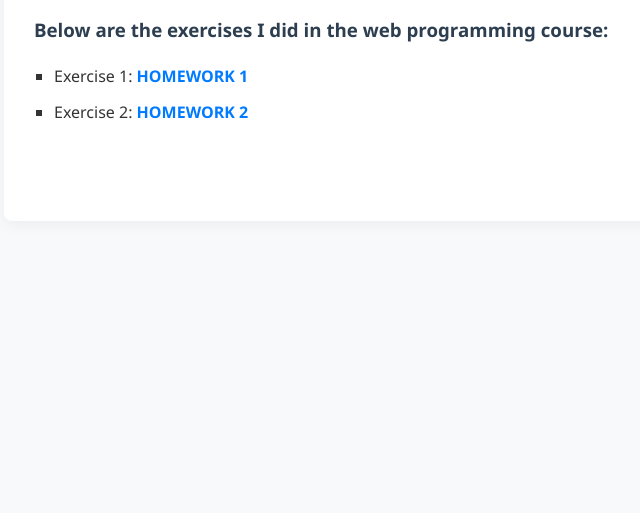
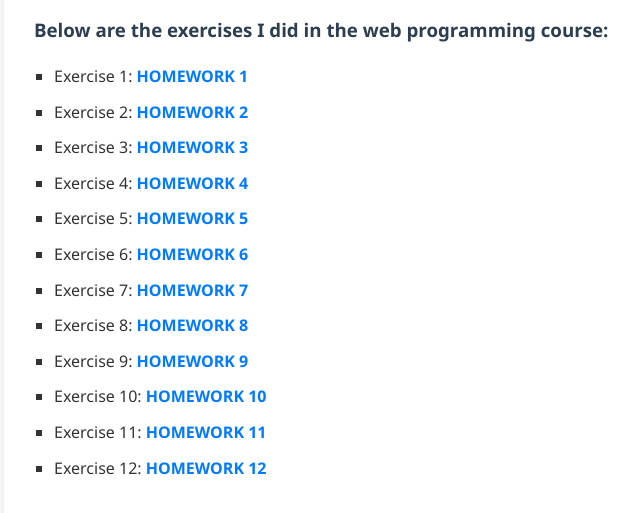
Before and after one commit to itsoma56-spec/khalid-website, a plain HTML site: page workinwebprogramming.html in a window 1280 px wide. Shown: the part 201-714 px from the top of the page, without its empty margins (156-796 px from the left). Drawn offline with Linux system fonts and the light colour scheme.

Commit message:
Update workinwebprogramming.html

```diff
--- a/workinwebprogramming.html
+++ b/workinwebprogramming.html
@@ -20,6 +20,16 @@
             <ul class="exercise-list">
                 <li>Exercise 1: <a href="https://github.com/khalidA-77/khalidA-77.github.io/blob/master/Images.hrml%40">HOMEWORK 1 </a></li>
                 <li>Exercise 2: <a href="https://github.com/khalidA-77/khalidA-77.github.io/blob/master/mydog.html">HOMEWORK 2</a></li>
+				<li>Exercise 3: <a href="https://github.com/khalidA-77/khalidA-77.github.io/blob/master/Images.hrml%40">HOMEWORK 3 </a></li>
+                <li>Exercise 4: <a href="https://github.com/khalidA-77/khalidA-77.github.io/blob/master/mydog.html">HOMEWORK 4</a></li>
+				<li>Exercise 5: <a href="https://github.com/khalidA-77/khalidA-77.github.io/blob/master/Images.hrml%40">HOMEWORK 5 </a></li>
+                <li>Exercise 6: <a href="https://github.com/khalidA-77/khalidA-77.github.io/blob/master/mydog.html">HOMEWORK 6</a></li>
+                <li>Exercise 7: <a href="https://github.com/khalidA-77/khalidA-77.github.io/blob/master/mydog.html">HOMEWORK 7</a>	</li>
+                <li>Exercise 8: <a href="https://github.com/khalidA-77/khalidA-77.github.io/blob/master/mydog.html">HOMEWORK 8</a></li>
+				<li>Exercise 9: <a href="https://github.com/khalidA-77/khalidA-77.github.io/blob/master/Images.hrml%40">HOMEWORK 9 </a></li>
+                <li>Exercise 10: <a href="https://github.com/khalidA-77/khalidA-77.github.io/blob/master/mydog.html">HOMEWORK 10</a></li>
+				<li>Exercise 11: <a href="https://github.com/khalidA-77/khalidA-77.github.io/blob/master/Images.hrml%40">HOMEWORK 11 </a></li>
+                <li>Exercise 12: <a href="https://github.com/khalidA-77/khalidA-77.github.io/blob/master/mydog.html">HOMEWORK 12</a></li>
 
             </ul>
         </section>
```
